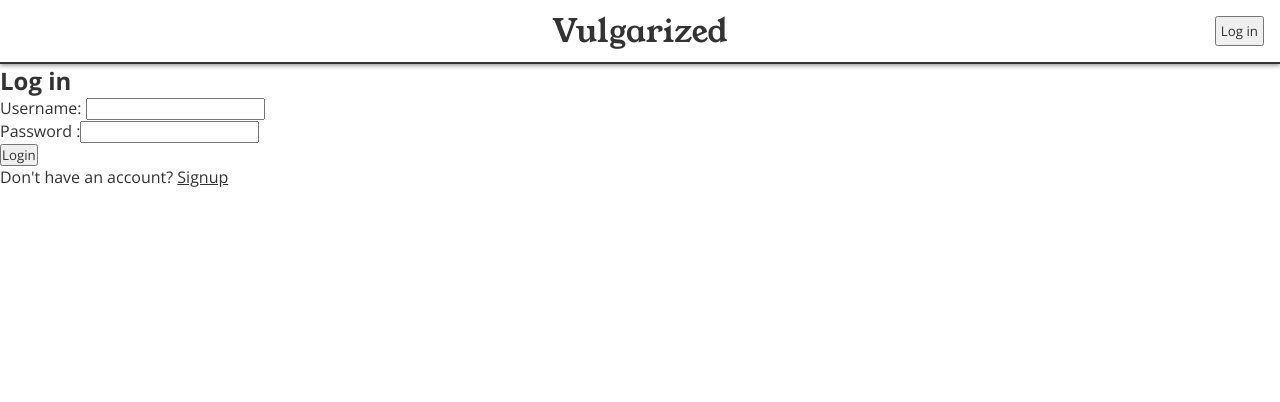
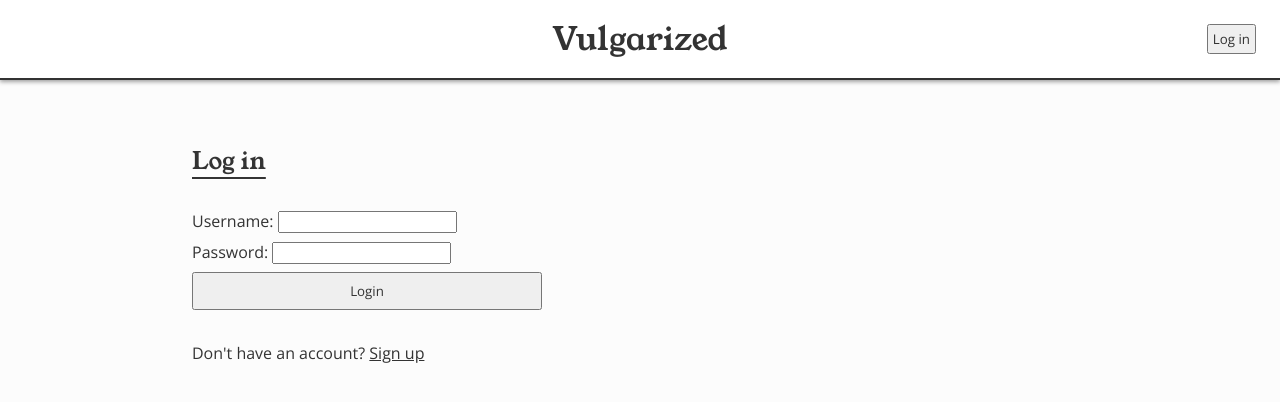
Before and after one commit to thomaspaysac/blog_client, a React (Vite) app: page /user/login in a window 1280 px wide. Shown: the top 402 px of the page. Built offline with nearby package versions, Linux system fonts and the light colour scheme.

Commit message:
Style log in page

```diff
--- a/src/App.css
+++ b/src/App.css
@@ -13,7 +13,7 @@ header {
   position: relative;
   border-bottom: 2px solid #333333;
   box-shadow: 0 2px 4px #33333372;
-  padding: 16px; }
+  padding: 24px; }
   header button {
     padding: 4px; }
     header button:hover {
@@ -42,14 +42,16 @@ header {
 
 .slogan_container {
   padding: 32px 64px;
-  background-color: #ebebeb7b; }
+  background-color: #ebebeb; }
   .slogan_container div:first-child {
     font-size: 2rem;
     font-weight: 700;
     margin-bottom: 8px; }
 
 main {
-  padding: 64px 15vw; }
+  min-height: 100vh;
+  padding: 64px 15vw;
+  background-color: #fcfcfc; }
 
 .page-title {
   font-family: 'Young Serif', sans-serif;
@@ -62,7 +64,8 @@ main {
   border: 2px solid #ebebeb;
   border-radius: 4px;
   padding: 24px;
-  margin: 24px 0; }
+  margin: 24px 0;
+  box-shadow: 2px 2px 4px #33333388; }
   .post-overview .post-overview_title {
     font-family: 'Young Serif', sans-serif;
     font-weight: 400;
@@ -125,4 +128,15 @@ main {
     margin-top: 4px;
     font-size: 0.9rem; }
 
+.form {
+  display: flex;
+  flex-direction: column;
+  gap: 8px;
+  margin: 32px 0; }
+  .form button {
+    width: 350px;
+    padding: 8px; }
+    .form button:hover {
+      cursor: pointer; }
+
 /*# sourceMappingURL=App.css.map */
--- a/src/App.scss
+++ b/src/App.scss
@@ -15,7 +15,7 @@ header {
   position: relative;
   border-bottom: 2px solid #333333;
   box-shadow: 0 2px 4px #33333372;
-  padding: 16px;
+  padding: 24px;
 
   button {
     padding: 4px;
@@ -59,7 +59,8 @@ header {
 
 .slogan_container {
   padding: 32px 64px;
-  background-color: #ebebeb7b;
+  background-color: #ebebeb;
+
 
   div {
     &:first-child {
@@ -71,7 +72,9 @@ header {
 }
 
 main {
+  min-height: 100vh;
   padding: 64px 15vw;
+  background-color: #fcfcfc;
 }
 
 .page-title {
@@ -87,6 +90,7 @@ main {
   border-radius: 4px;
   padding: 24px;
   margin: 24px 0;
+  box-shadow: 2px 2px 4px #33333388;
 
   .post-overview_title {
     font-family: 'Young Serif', sans-serif;
@@ -186,3 +190,19 @@ main {
     }
   }
 }
+
+.form {
+  display: flex;
+  flex-direction: column;
+  gap: 8px;
+  margin: 32px 0;
+
+  button {
+    width: 350px;
+    padding: 8px;
+
+    &:hover {
+      cursor: pointer;
+    }
+  }
+}
--- a/src/main.jsx
+++ b/src/main.jsx
@@ -5,7 +5,6 @@ import Homepage from './pages/Homepage.jsx';
 import ArticleFull from './pages/ArticleFull.jsx';
 import { Login } from './pages/Login.jsx';
 import { Signup } from './pages/Signup.jsx';
-import { Profile } from './pages/Profile.jsx';
 import './App.css'
 
 const router = createBrowserRouter([
@@ -25,10 +24,6 @@ const router = createBrowserRouter([
     path: '/user/signup',
     element: <Signup />
   },
-  {
-    path:'/user/profile',
-    element: <Profile />
-  }
 ])
 
 ReactDOM.createRoot(document.getElementById('root')).render(
--- a/src/pages/Login.jsx
+++ b/src/pages/Login.jsx
@@ -30,23 +30,26 @@ export const Login = () => {
   }
 
   return (
-    <div>
+    <>
       <Header />
-      <h2>Log in</h2>
-      <form id='login_form' onSubmit={login}>
+      <main>
+        <h2 className="page-title">Log in</h2>
+        <form id='login_form' className="form" onSubmit={login}>
           <div>
             <label htmlFor="username">Username: </label>
             <input type='text' id='username' name='username' />
           </div>
           <div>
-          <label htmlFor="password">Password :</label>
+            <label htmlFor="password">Password: </label>
             <input type='password' id='password' name='password'/>
           </div>
           <button type='submit'>Login</button>
         </form>
         <div>
-        Don't have an account? <Link to='/user/signup'>Signup</Link>
+          Don't have an account? <Link to='/user/signup'>Sign up</Link>
         </div>
-    </div>
+      </main>
+
+    </>
   )
 }
--- a/src/pages/Profile.jsx
+++ /dev/null
@@ -1,23 +0,0 @@
-import { useState, useEffect } from "react";
-import Header from "../components/Header";
-
-export const Profile = () => {
-  const [user, setUser] = useState();
-
-  const getUser = async () => {
-    const res = await fetch(`https://blogapi-production-5dee.up.railway.app/users/profile`);
-    const data = await res.json();
-    setUser(data);
-  }
-
-  useEffect(() => {
-    getUser();
-  }, [user]);
-
-  return (
-    <div>
-      <Header />
-      <button onClick={() => console.log(user)}>Click</button>
-    </div>
-  )
-}
```
Also changed, not shown: 2 other files (tests, documents, lock files or other folders). Lines whose indentation alone changed are shown as unchanged.
